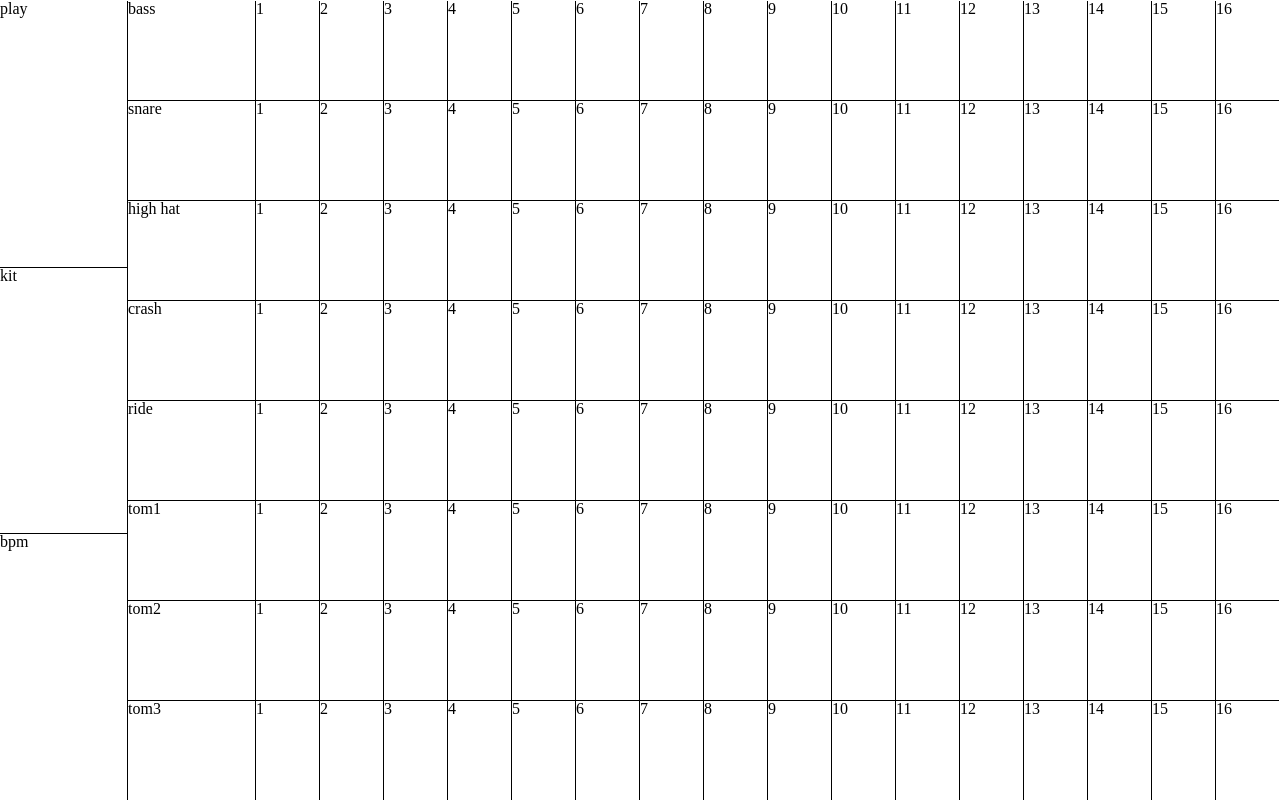
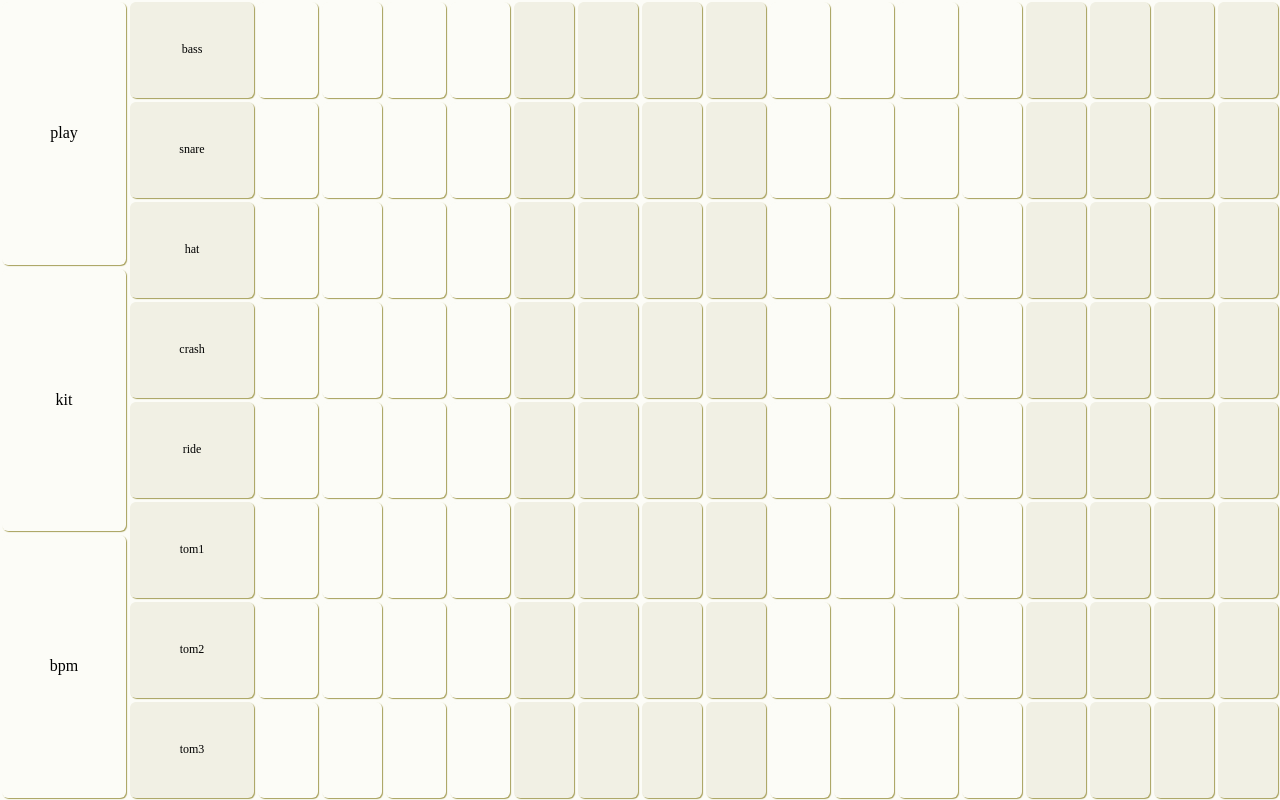
Before and after one commit to jmbothe/drum-sequencer, a plain HTML site: page index.html in a window 1280 px wide. Drawn offline with nearby package versions, Linux system fonts and the light colour scheme; a web font is replaced by a local one.

Commit message:
css in development 1

```diff
--- a/index.html
+++ b/index.html
@@ -5,7 +5,8 @@
   <meta charset="utf-8">
   <meta http-equiv="x-ua-compatible" content="ie=edge">
   <meta name="viewport" content="width=device-width, initial-scale=1.0, maximum-scale=1.0">
-  <title>Template</title>
+  <title>jQuery Drum Sequencer</title>
+  <link href="https://fonts.googleapis.com/css?family=Nova+Mono" rel="stylesheet">
   <link rel="stylesheet" href="styles/normalize.css">
   <link rel="stylesheet" href="styles/styles.css">
   <script src="https://ajax.googleapis.com/ajax/libs/jquery/3.2.1/jquery.min.js"></script>
@@ -22,7 +23,7 @@
   <section class="drums-bar">
     <div class="drum">bass</div>
     <div class="drum">snare</div>
-    <div class="drum">high hat</div>
+    <div class="drum">hat</div>
     <div class="drum">crash</div>
     <div class="drum">ride</div>
     <div class="drum">tom1</div>
@@ -32,155 +33,155 @@
 
   <section class="sequence-grid">
     <div class="sequence-row">
-      <div class="sequence-block">1</div>
-      <div class="sequence-block">2</div>
-      <div class="sequence-block">3</div>
-      <div class="sequence-block">4</div>
-      <div class="sequence-block">5</div>
-      <div class="sequence-block">6</div>
-      <div class="sequence-block">7</div>
-      <div class="sequence-block">8</div>
-      <div class="sequence-block">9</div>
-      <div class="sequence-block">10</div>
-      <div class="sequence-block">11</div>
-      <div class="sequence-block">12</div>
-      <div class="sequence-block">13</div>
-      <div class="sequence-block">14</div>
-      <div class="sequence-block">15</div>
-      <div class="sequence-block">16</div>
+      <div class="sequence-block"></div>
+      <div class="sequence-block"></div>
+      <div class="sequence-block"></div>
+      <div class="sequence-block"></div>
+      <div class="sequence-block grey"></div>
+      <div class="sequence-block grey"></div>
+      <div class="sequence-block grey"></div>
+      <div class="sequence-block grey"></div>
+      <div class="sequence-block"></div>
+      <div class="sequence-block"></div>
+      <div class="sequence-block"></div>
+      <div class="sequence-block"></div>
+      <div class="sequence-block grey"></div>
+      <div class="sequence-block grey"></div>
+      <div class="sequence-block grey"></div>
+      <div class="sequence-block grey"></div>
     </div>
 
     <div class="sequence-row">
-      <div class="sequence-block">1</div>
-      <div class="sequence-block">2</div>
-      <div class="sequence-block">3</div>
-      <div class="sequence-block">4</div>
-      <div class="sequence-block">5</div>
-      <div class="sequence-block">6</div>
-      <div class="sequence-block">7</div>
-      <div class="sequence-block">8</div>
-      <div class="sequence-block">9</div>
-      <div class="sequence-block">10</div>
-      <div class="sequence-block">11</div>
-      <div class="sequence-block">12</div>
-      <div class="sequence-block">13</div>
-      <div class="sequence-block">14</div>
-      <div class="sequence-block">15</div>
-      <div class="sequence-block">16</div>
+      <div class="sequence-block"></div>
+      <div class="sequence-block"></div>
+      <div class="sequence-block"></div>
+      <div class="sequence-block"></div>
+      <div class="sequence-block grey"></div>
+      <div class="sequence-block grey"></div>
+      <div class="sequence-block grey"></div>
+      <div class="sequence-block grey"></div>
+      <div class="sequence-block"></div>
+      <div class="sequence-block"></div>
+      <div class="sequence-block"></div>
+      <div class="sequence-block"></div>
+      <div class="sequence-block grey"></div>
+      <div class="sequence-block grey"></div>
+      <div class="sequence-block grey"></div>
+      <div class="sequence-block grey"></div>
     </div>
 
     <div class="sequence-row">
-      <div class="sequence-block">1</div>
-      <div class="sequence-block">2</div>
-      <div class="sequence-block">3</div>
-      <div class="sequence-block">4</div>
-      <div class="sequence-block">5</div>
-      <div class="sequence-block">6</div>
-      <div class="sequence-block">7</div>
-      <div class="sequence-block">8</div>
-      <div class="sequence-block">9</div>
-      <div class="sequence-block">10</div>
-      <div class="sequence-block">11</div>
-      <div class="sequence-block">12</div>
-      <div class="sequence-block">13</div>
-      <div class="sequence-block">14</div>
-      <div class="sequence-block">15</div>
-      <div class="sequence-block">16</div>
+      <div class="sequence-block"></div>
+      <div class="sequence-block"></div>
+      <div class="sequence-block"></div>
+      <div class="sequence-block"></div>
+      <div class="sequence-block grey"></div>
+      <div class="sequence-block grey"></div>
+      <div class="sequence-block grey"></div>
+      <div class="sequence-block grey"></div>
+      <div class="sequence-block"></div>
+      <div class="sequence-block"></div>
+      <div class="sequence-block"></div>
+      <div class="sequence-block"></div>
+      <div class="sequence-block grey"></div>
+      <div class="sequence-block grey"></div>
+      <div class="sequence-block grey"></div>
+      <div class="sequence-block grey"></div>
     </div>
 
     <div class="sequence-row">
-      <div class="sequence-block">1</div>
-      <div class="sequence-block">2</div>
-      <div class="sequence-block">3</div>
-      <div class="sequence-block">4</div>
-      <div class="sequence-block">5</div>
-      <div class="sequence-block">6</div>
-      <div class="sequence-block">7</div>
-      <div class="sequence-block">8</div>
-      <div class="sequence-block">9</div>
-      <div class="sequence-block">10</div>
-      <div class="sequence-block">11</div>
-      <div class="sequence-block">12</div>
-      <div class="sequence-block">13</div>
-      <div class="sequence-block">14</div>
-      <div class="sequence-block">15</div>
-      <div class="sequence-block">16</div>
+      <div class="sequence-block"></div>
+      <div class="sequence-block"></div>
+      <div class="sequence-block"></div>
+      <div class="sequence-block"></div>
+      <div class="sequence-block grey"></div>
+      <div class="sequence-block grey"></div>
+      <div class="sequence-block grey"></div>
+      <div class="sequence-block grey"></div>
+      <div class="sequence-block"></div>
+      <div class="sequence-block"></div>
+      <div class="sequence-block"></div>
+      <div class="sequence-block"></div>
+      <div class="sequence-block grey"></div>
+      <div class="sequence-block grey"></div>
+      <div class="sequence-block grey"></div>
+      <div class="sequence-block grey"></div>
     </div>
 
     <div class="sequence-row">
-      <div class="sequence-block">1</div>
-      <div class="sequence-block">2</div>
-      <div class="sequence-block">3</div>
-      <div class="sequence-block">4</div>
-      <div class="sequence-block">5</div>
-      <div class="sequence-block">6</div>
-      <div class="sequence-block">7</div>
-      <div class="sequence-block">8</div>
-      <div class="sequence-block">9</div>
-      <div class="sequence-block">10</div>
-      <div class="sequence-block">11</div>
-      <div class="sequence-block">12</div>
-      <div class="sequence-block">13</div>
-      <div class="sequence-block">14</div>
-      <div class="sequence-block">15</div>
-      <div class="sequence-block">16</div>
+      <div class="sequence-block"></div>
+      <div class="sequence-block"></div>
+      <div class="sequence-block"></div>
+      <div class="sequence-block"></div>
+      <div class="sequence-block grey"></div>
+      <div class="sequence-block grey"></div>
+      <div class="sequence-block grey"></div>
+      <div class="sequence-block grey"></div>
+      <div class="sequence-block"></div>
+      <div class="sequence-block"></div>
+      <div class="sequence-block"></div>
+      <div class="sequence-block"></div>
+      <div class="sequence-block grey"></div>
+      <div class="sequence-block grey"></div>
+      <div class="sequence-block grey"></div>
+      <div class="sequence-block grey"></div>
     </div>
 
     <div class="sequence-row">
-      <div class="sequence-block">1</div>
-      <div class="sequence-block">2</div>
-      <div class="sequence-block">3</div>
-      <div class="sequence-block">4</div>
-      <div class="sequence-block">5</div>
-      <div class="sequence-block">6</div>
-      <div class="sequence-block">7</div>
-      <div class="sequence-block">8</div>
-      <div class="sequence-block">9</div>
-      <div class="sequence-block">10</div>
-      <div class="sequence-block">11</div>
-      <div class="sequence-block">12</div>
-      <div class="sequence-block">13</div>
-      <div class="sequence-block">14</div>
-      <div class="sequence-block">15</div>
-      <div class="sequence-block">16</div>
+      <div class="sequence-block"></div>
+      <div class="sequence-block"></div>
+      <div class="sequence-block"></div>
+      <div class="sequence-block"></div>
+      <div class="sequence-block grey"></div>
+      <div class="sequence-block grey"></div>
+      <div class="sequence-block grey"></div>
+      <div class="sequence-block grey"></div>
+      <div class="sequence-block"></div>
+      <div class="sequence-block"></div>
+      <div class="sequence-block"></div>
+      <div class="sequence-block"></div>
+      <div class="sequence-block grey"></div>
+      <div class="sequence-block grey"></div>
+      <div class="sequence-block grey"></div>
+      <div class="sequence-block grey"></div>
     </div>
 
     <div class="sequence-row">
-      <div class="sequence-block">1</div>
-      <div class="sequence-block">2</div>
-      <div class="sequence-block">3</div>
-      <div class="sequence-block">4</div>
-      <div class="sequence-block">5</div>
-      <div class="sequence-block">6</div>
-      <div class="sequence-block">7</div>
-      <div class="sequence-block">8</div>
-      <div class="sequence-block">9</div>
-      <div class="sequence-block">10</div>
-      <div class="sequence-block">11</div>
-      <div class="sequence-block">12</div>
-      <div class="sequence-block">13</div>
-      <div class="sequence-block">14</div>
-      <div class="sequence-block">15</div>
-      <div class="sequence-block">16</div>
+      <div class="sequence-block"></div>
+      <div class="sequence-block"></div>
+      <div class="sequence-block"></div>
+      <div class="sequence-block"></div>
+      <div class="sequence-block grey"></div>
+      <div class="sequence-block grey"></div>
+      <div class="sequence-block grey"></div>
+      <div class="sequence-block grey"></div>
+      <div class="sequence-block"></div>
+      <div class="sequence-block"></div>
+      <div class="sequence-block"></div>
+      <div class="sequence-block"></div>
+      <div class="sequence-block grey"></div>
+      <div class="sequence-block grey"></div>
+      <div class="sequence-block grey"></div>
+      <div class="sequence-block grey"></div>
     </div>
 
     <div class="sequence-row">
-      <div class="sequence-block">1</div>
-      <div class="sequence-block">2</div>
-      <div class="sequence-block">3</div>
-      <div class="sequence-block">4</div>
-      <div class="sequence-block">5</div>
-      <div class="sequence-block">6</div>
-      <div class="sequence-block">7</div>
-      <div class="sequence-block">8</div>
-      <div class="sequence-block">9</div>
-      <div class="sequence-block">10</div>
-      <div class="sequence-block">11</div>
-      <div class="sequence-block">12</div>
-      <div class="sequence-block">13</div>
-      <div class="sequence-block">14</div>
-      <div class="sequence-block">15</div>
-      <div class="sequence-block">16</div>
+      <div class="sequence-block"></div>
+      <div class="sequence-block"></div>
+      <div class="sequence-block"></div>
+      <div class="sequence-block"></div>
+      <div class="sequence-block grey"></div>
+      <div class="sequence-block grey"></div>
+      <div class="sequence-block grey"></div>
+      <div class="sequence-block grey"></div>
+      <div class="sequence-block"></div>
+      <div class="sequence-block"></div>
+      <div class="sequence-block"></div>
+      <div class="sequence-block"></div>
+      <div class="sequence-block grey"></div>
+      <div class="sequence-block grey"></div>
+      <div class="sequence-block grey"></div>
+      <div class="sequence-block grey"></div>
     </div>
   </section>
 </body>
--- a/styles/styles.css
+++ b/styles/styles.css
@@ -1,11 +1,12 @@
 * {
   box-sizing: border-box;
-  box-shadow: -1px 1px black;
   margin: 0;
+  font-family: nova mono;
 }
 
 body, section, header, div {
   display: flex;
+  background-color: hsl(65, 50%, 98%);
 }
 
 body {
@@ -19,7 +20,12 @@ body {
 }
 
 .main-control-bar > section {
-  flex: 33.333%;
+  flex: 1;
+  align-items: center;
+  justify-content: center;
+  margin: 2px;
+  border-radius: 6px;
+  box-shadow: 1px 1px 1px hsl(55, 30%, 50%);
 }
 
 .drums-bar {
@@ -28,7 +34,14 @@ body {
 }
 
 .drum {
-  flex: 12.5%;
+  flex: 1;
+  align-items: center;
+  justify-content: center;
+  margin: 2px;
+  border-radius: 6px;
+  box-shadow: 1px 1px 1px hsl(55, 30%, 50%);
+  background-color: hsl(55, 30%, 92%);
+  font-size: .75em;
 }
 
 .sequence-grid {
@@ -37,12 +50,20 @@ body {
 }
 
 .sequence-row {
-  flex: 12.5%;
+  flex: 1;
 }
 
 .sequence-block {
-  flex: 6.25%;
+  flex: 1;
+  margin: 2px;
+  border-radius: 6px;
+  box-shadow: 1px 1px 1px hsl(55, 30%, 50%);
 }
+
+.grey {
+  background-color: hsl(55, 30%, 92%);
+}
+
 
 @media only screen and (orientation: portrait) {
   body {
@@ -55,18 +76,10 @@ body {
     width: 100%;
   }
 
-  .main-control-bar > section {
-    height: 100%;
-  }
-
   .drums-bar {
     flex-direction: row;
     height: 10%;
     width: 100%;
-  }
-
-  .drum {
-    height: 100%;
   }
 
   .sequence-grid {
@@ -79,8 +92,4 @@ body {
     flex-direction: column;
     height: 100%;
   }
-
-  .sequence-block {
-    width: 100%;
-  }
 }
```
